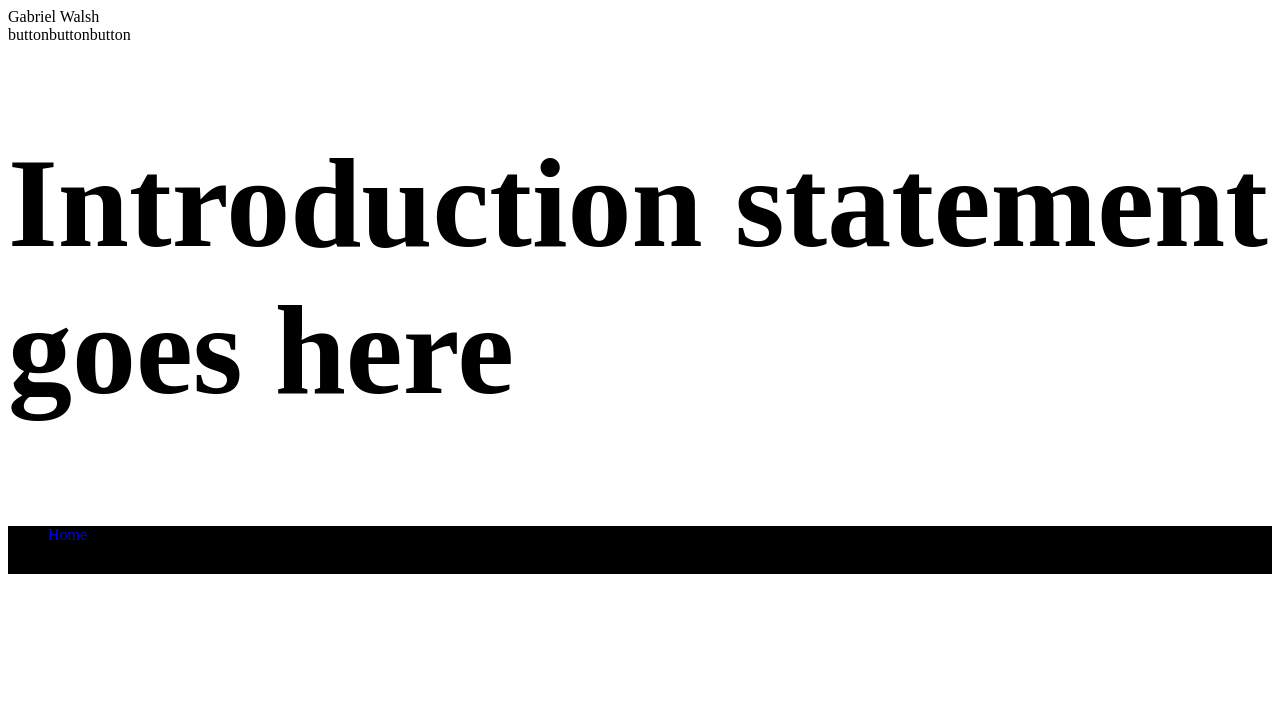
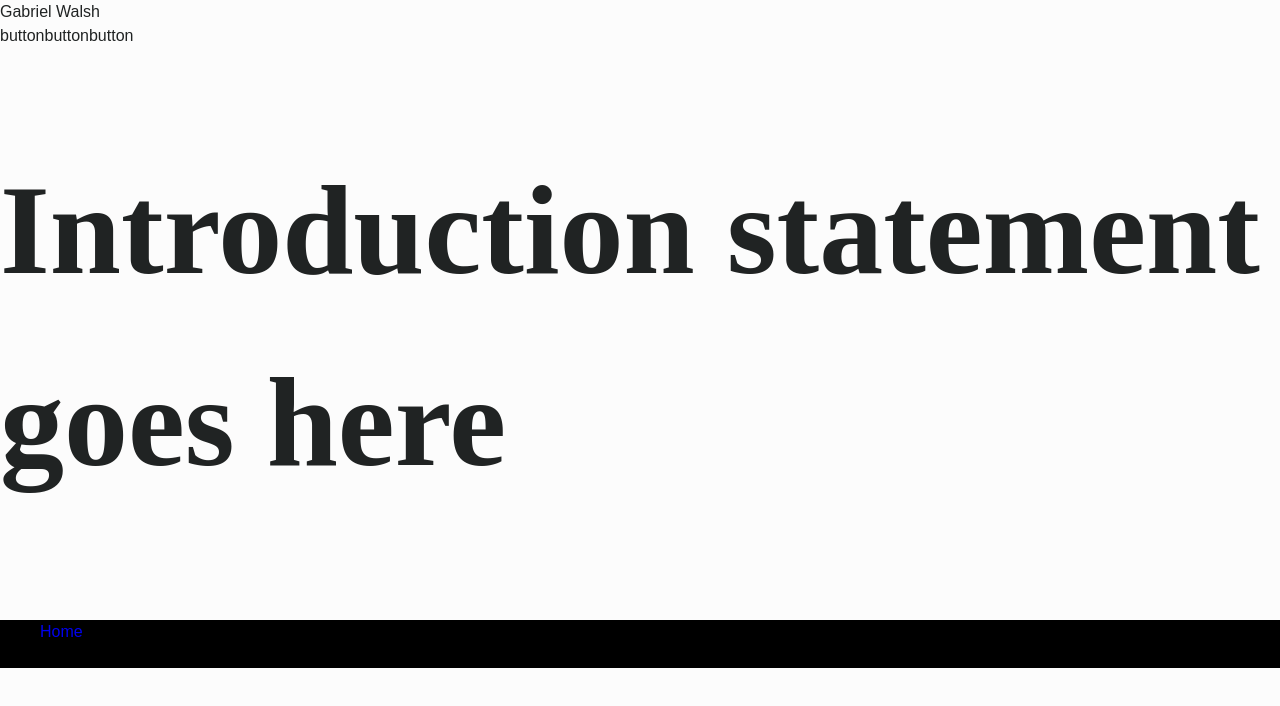
Before and after one commit to brotherclone/gabrielwalsh, a Next.js app: page / in a window 1280 px wide. Shown: the top 706 px of the page. Built offline with nearby package versions, Linux system fonts and the light colour scheme; a web font is replaced by a local one.

Commit message:
color switch

```diff
--- a/next.config.js
+++ b/next.config.js
@@ -1,6 +1,7 @@
 /**
  * @type {import('next').NextConfig}
  */
+
 const withMDX = require('@next/mdx')({
   extension: /\.mdx?$/,
   options: {
--- /dev/null
+++ b/pages/_app.js
@@ -0,0 +1,5 @@
+import '../styles/global.scss'
+
+export default function App ({ Component, pageProps }) {
+  return <Component {...pageProps} />
+}
--- a/pages/index.tsx
+++ b/pages/index.tsx
@@ -3,10 +3,11 @@ import LayoutMain from '../components/layouts/main/LayoutMain'
 import NavigationMain from '../components/navigation/main/NavigationMain'
 import Statement from '../components/statement/Statement'
 import FooterMain from '../components/footer/FooterMain'
+import homeStyle from './index.module.scss'
 
 export default function Home () {
   return (
-    <>
+    <div className={homeStyle.gabrielWalsh}>
       <Head>
         <title>Gabriel Walsh: Creative Technologist, Experience Designer</title>
         <meta charSet="utf-8" />
@@ -17,6 +18,6 @@ export default function Home () {
         <Statement/>
       </LayoutMain>
       <FooterMain/>
-    </>
+    </div>
   )
 }
--- /dev/null
+++ b/styles/global.scss
@@ -0,0 +1,67 @@
+:root {
+  --background-color: #FCFCFC;
+  --background-color-lighter: #FCFCFC;
+  --background-color-darker: #ADADAD;
+  --foreground-color: #202323;
+  --foreground-darker: #0A0A0A;
+  --foreground-lighter: #3D3D3D;
+  --trouble-color: #FE5F55;
+  --success-color: #1C7C54;
+  --information-color:#468C98;
+  --secondary-color: #E09F3E;
+  --secondary-color-lighter: #ECE4B7;
+  --secondary-color-darker: #B68F40;
+  --tertiary-color:  #CB429F;
+  --tertiary-color-lighter: #A07178;
+  --tertiary-color-darker:#7776BC;
+  --quaternary-color: #60AB9A;
+  --quaternary-color-lighter:#F4F1BB;
+  --quaternary-color-darker: #FF8C42;
+  --flare-color: #ED6A5A;
+}
+
+
+@media (prefers-color-scheme: dark) {
+  :root {
+    --background-color: #202323;
+    --background-color-lighter: #0A0A0A;
+    --background-color-darker: #3D3D3D;
+    --foreground-color: #ADADAD;
+    --foreground-darker: #707070;
+    --foreground-lighter: #FCFCFC;
+    --trouble-color: #ED6A5A;
+    --success-color: #60AB9A;
+    --information-color:#468C98;
+    --secondary-color: #60AB9A;
+    --secondary-color-lighter:#F4F1BB;
+    --secondary-color-darker: #FF8C42;
+    --tertiary-color:  #CB429F;
+    --tertiary-color-lighter: #A07178;
+    --tertiary-color-darker:#7776BC;
+    --quaternary-color: #E09F3E;
+    --quaternary-color-lighter: #ECE4B7;
+    --quaternary-color-darker: #B68F40;
+    --flare-color: #FE5F55;
+  }
+}
+
+
+
+html,
+body {
+  padding: 0;
+  margin: 0;
+  font-family: "nobel", sans-serif;
+  line-height: 1.5;
+  font-size: 16px;
+  background-color: var(--background-color);
+  color: var(--foreground-color);
+}
+
+h1, h2, h3, h4{
+  font-family: "meno-display", serif;
+}
+
+* {
+  box-sizing: border-box;
+}
--- a/styles/index.scss
+++ /dev/null
@@ -1,3 +0,0 @@
-html, body{
-  background-color: pink;
-}
```
Also changed, not shown: pages/index.module.scss (added), styles/palette/_palette-dark.scss (deleted), styles/palette/_palette-light.scss (deleted), styles/typograpy/_type-faces.scss (deleted).
